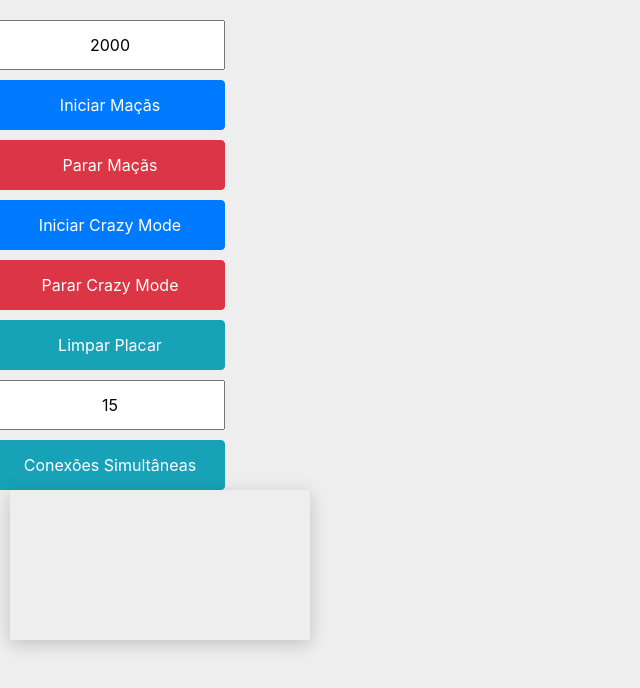
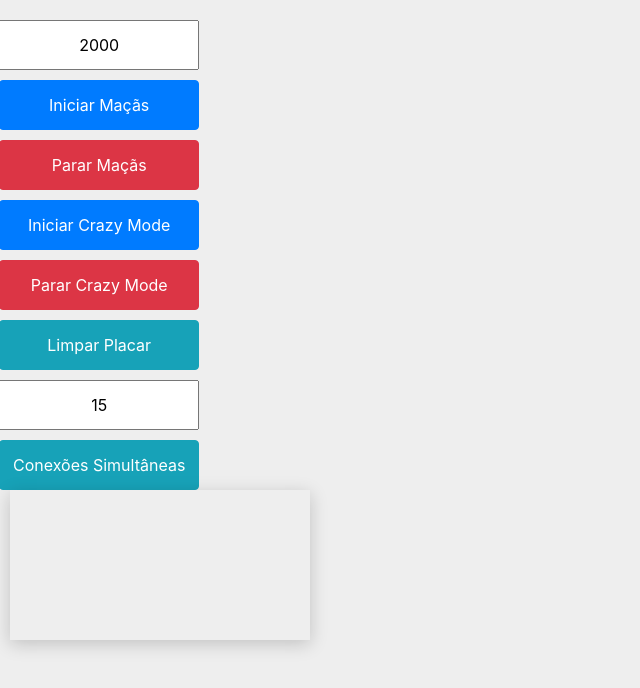
Before and after one commit to LuizCowBTF/SnakeGameJovensGenios, a website: page playground/game-admin.html in a window 1280 px wide. Shown: the whole page, without its empty margins (0-640 px from the left). Drawn offline with nearby package versions, Linux system fonts and the light colour scheme; no server answers.

Commit message:
acerto css 5

```diff
--- a/playground/game-admin.html
+++ b/playground/game-admin.html
@@ -11,7 +11,6 @@
 
         <style>
             body {
-                width: 95%;
                 margin: 10px 0 0 0;
                 padding: 0;
                 background-color: #EEE;
@@ -84,7 +83,7 @@
                     }
                     #admin input,
                     #admin button {
-                        width: 230px;
+                        width: 200px;
                         height: 50px;
                         text-align: center;
                         margin-top: 10px;
```
